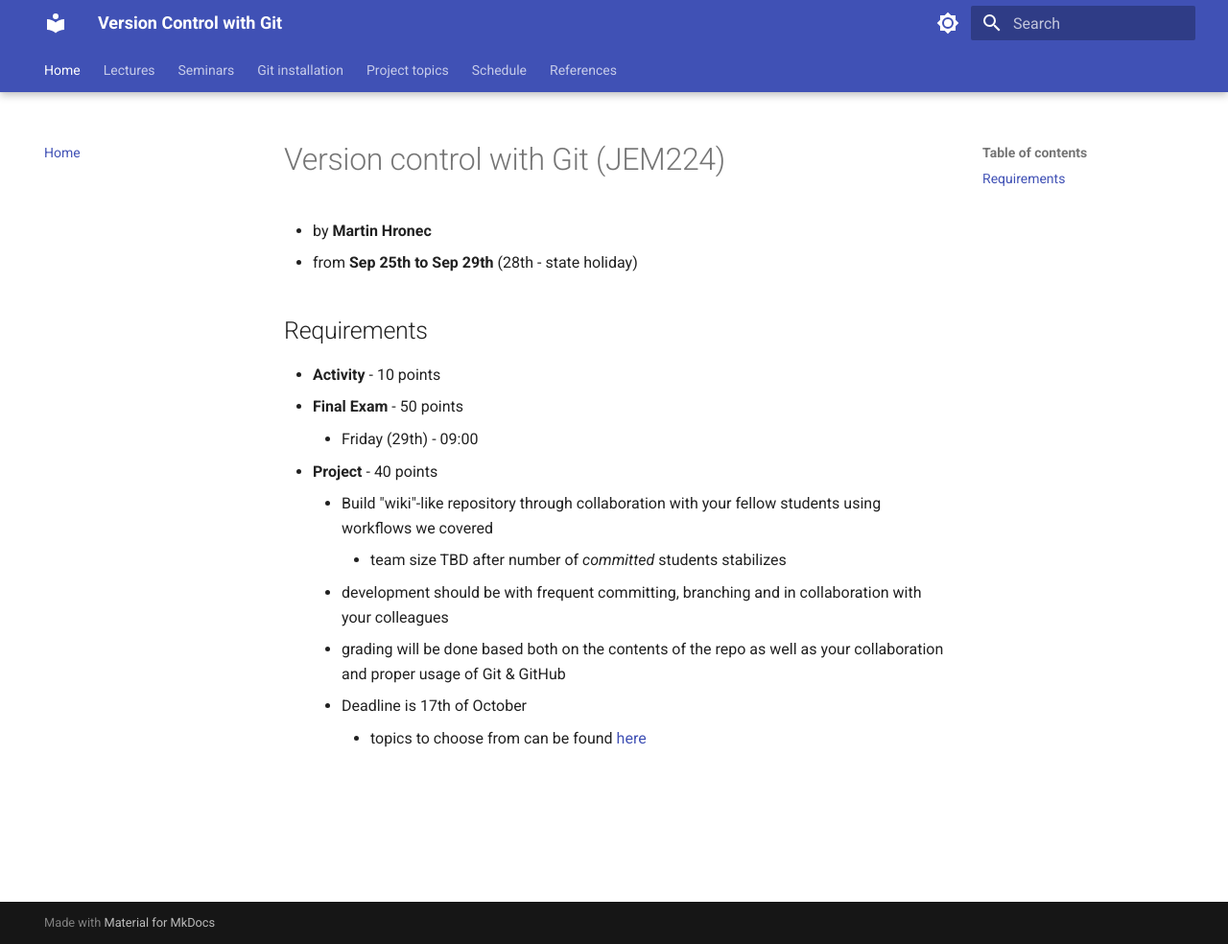
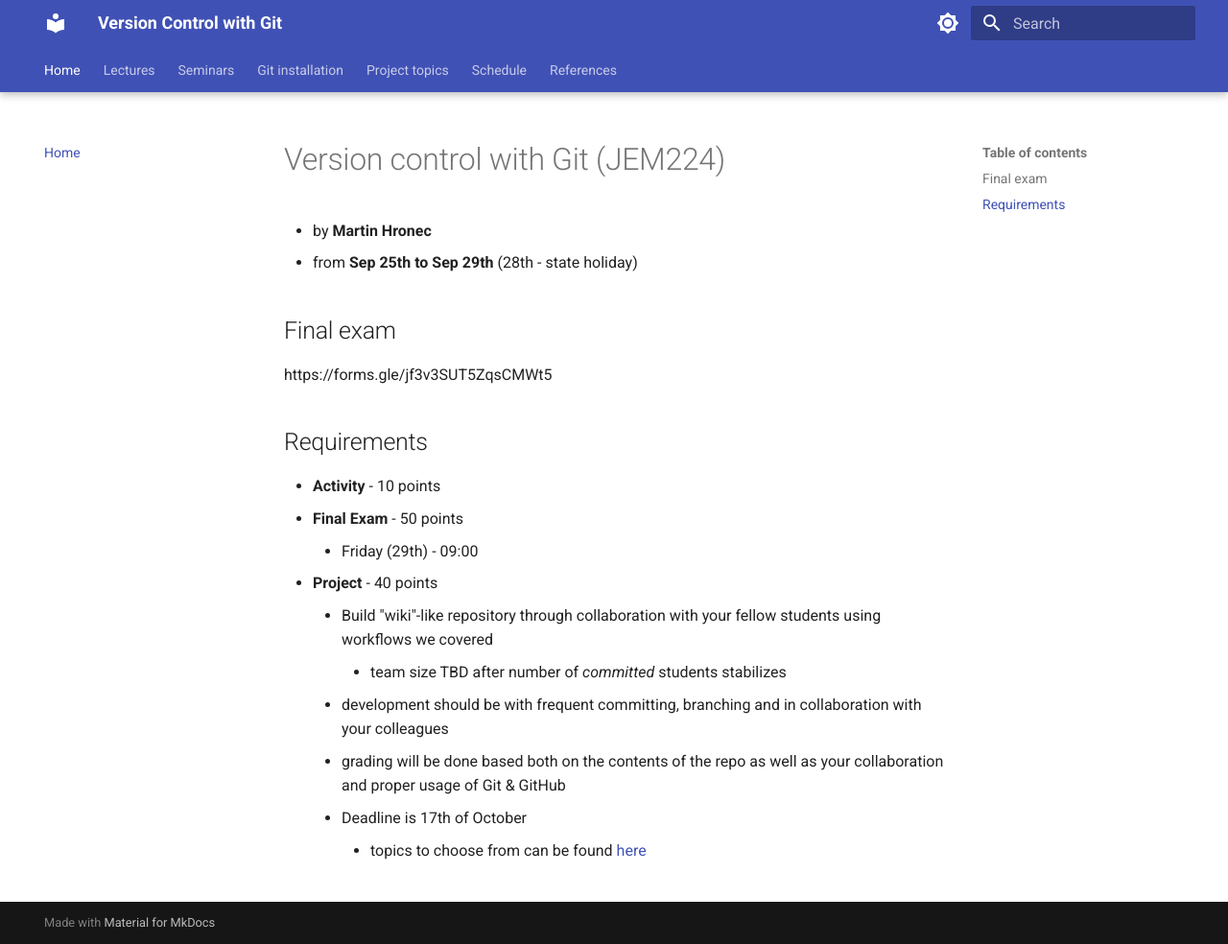
Before and after one commit to martinhronec/JEM224, an MkDocs documentation site: the page built from docs/README.md, in a window 1280 px wide and 984 px high. Shown: the whole window at 96% size. Built offline with MkDocs 1.6.1 and Material for MkDocs 9.7.7, drawn with Linux system fonts in a browser that asks for light colours.

Commit message:
Update README.md with final exam link

```diff
--- a/docs/README.md
+++ b/docs/README.md
@@ -2,6 +2,9 @@
 # Version control with Git (JEM224)
 * by **Martin Hronec**
 * from **Sep 25th to Sep 29th** (28th - state holiday)
+
+## Final exam
+https://forms.gle/jf3v3SUT5ZqsCMWt5
 
 ## Requirements
 
```
